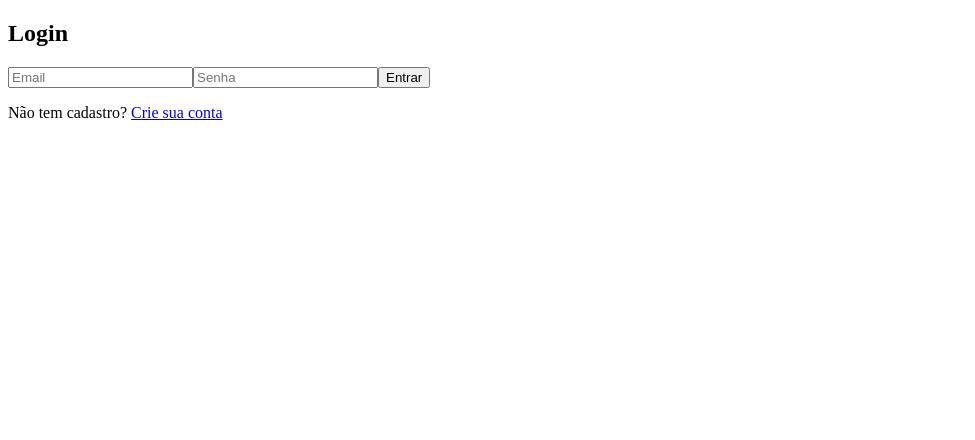
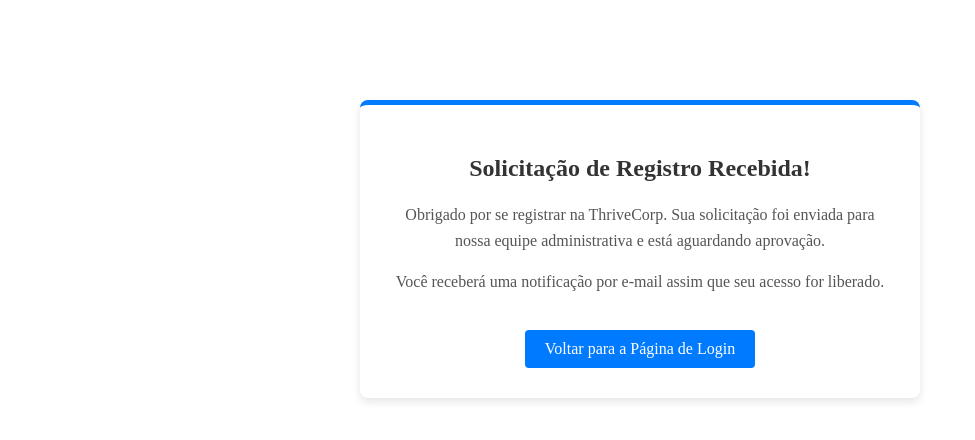
Before and after one commit to jlvenero/thrivecorp, a React (Vite) app in the folder frontend/: page /pending-approval in a window 1280 px wide. Before the commit this address led to /login. Shown: the top 440 px of the page, without its empty margins (0-975 px from the left). Built offline with nearby package versions, Linux system fonts and the light colour scheme.

Commit message:
feature-screen-aprova

```diff
--- a/frontend/src/App.jsx
+++ b/frontend/src/App.jsx
@@ -10,6 +10,8 @@
 import PrivateRoute from './routes/PrivateRoute';
 import CompanyAdminDashboard from './pages/CompanyAdminDashboard';
 import AdminBillingReport from './pages/AdminBillingReport';
+import PendingApprovalPage from './pages/PendingApprovalPage';
+
 
 function App() {
     const navigate = useNavigate();
@@ -24,6 +26,7 @@
             <Routes>
                 <Route path="/login" element={<LoginPage />} />
                 <Route path="/register" element={<RegisterPage />} />
+                <Route path="/pending-approval" element={<PendingApprovalPage />} />
 
                 <Route element={<PrivateRoute />}>
                     <Route path="/dashboard" element={<Dashboard onLogout={handleLogout} />} />
--- /dev/null
+++ b/frontend/src/pages/PendingApprovalPage/PendingApprovalPage.css
@@ -0,0 +1,36 @@
+.pending-container {
+    max-width: 500px;
+    margin: 100px auto;
+    padding: 30px;
+    border-radius: 8px;
+    box-shadow: 0 4px 8px rgba(0,0,0,0.1);
+    background-color: #fff;
+    text-align: center;
+    border-top: 5px solid #007bff;
+}
+
+.pending-container h2 {
+    color: #333;
+    margin-bottom: 20px;
+}
+
+.pending-container p {
+    color: #555;
+    line-height: 1.6;
+    margin-bottom: 15px;
+}
+
+.back-to-login {
+    display: inline-block;
+    margin-top: 20px;
+    padding: 10px 20px;
+    background-color: #007bff;
+    color: white;
+    text-decoration: none;
+    border-radius: 4px;
+    transition: background-color 0.2s;
+}
+
+.back-to-login:hover {
+    background-color: #0056b3;
+}
--- /dev/null
+++ b/frontend/src/pages/PendingApprovalPage/index.jsx
@@ -0,0 +1,22 @@
+import React from 'react';
+import { Link } from 'react-router-dom';
+import './PendingApprovalPage.css';
+
+const PendingApprovalPage = () => {
+    return (
+        <div className="pending-container">
+            <h2>Solicitação de Registro Recebida!</h2>
+            <p>
+                Obrigado por se registrar na ThriveCorp. Sua solicitação foi enviada para nossa equipe administrativa e está aguardando aprovação.
+            </p>
+            <p>
+                Você receberá uma notificação por e-mail assim que seu acesso for liberado.
+            </p>
+            <Link to="/login" className="back-to-login">
+                Voltar para a Página de Login
+            </Link>
+        </div>
+    );
+};
+
+export default PendingApprovalPage;
```
